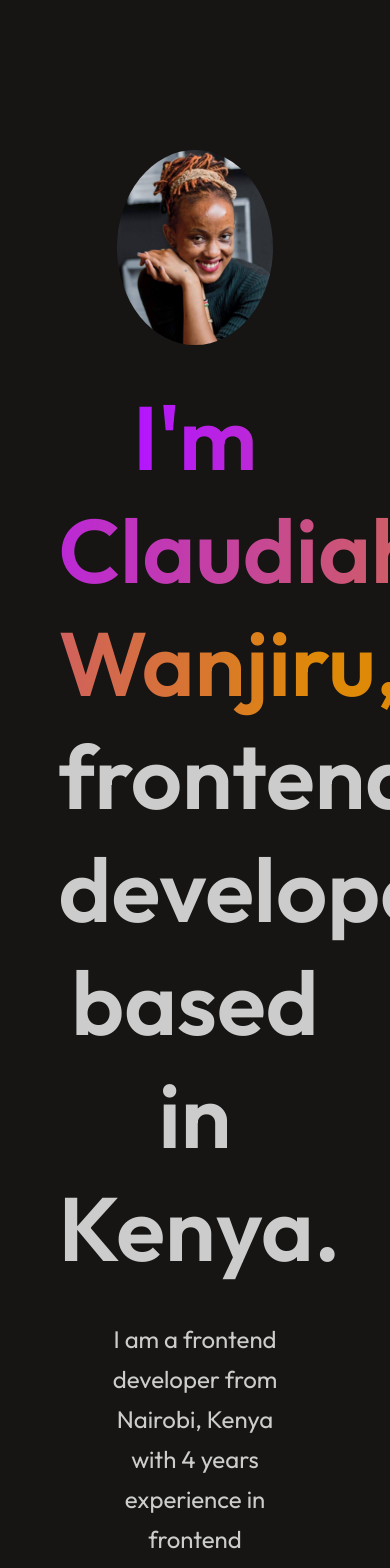
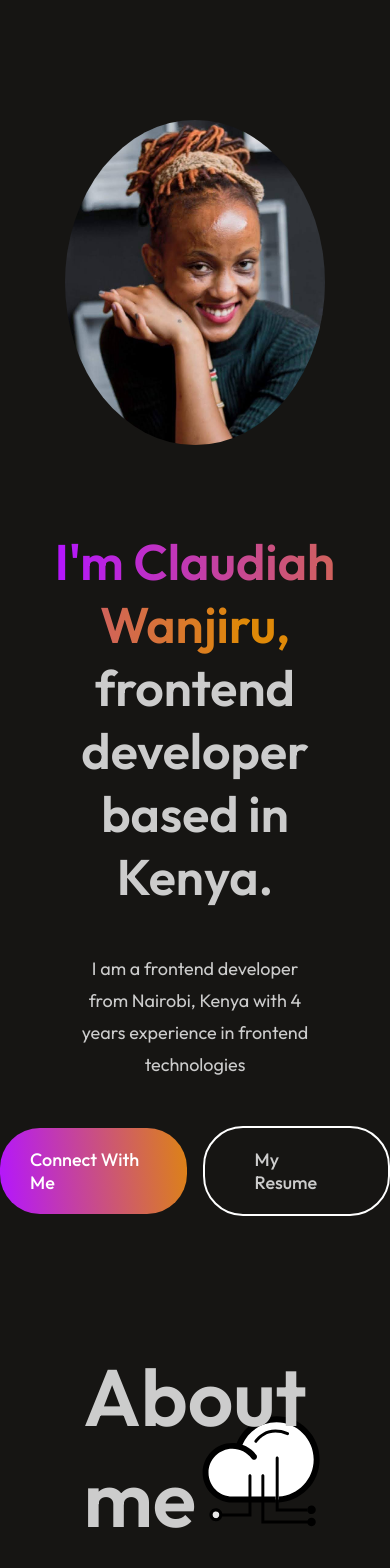
Before and after one commit to claudiahW/CodeWithClaude, a React (Vite) app: page / in a window 390 px wide. Shown: the top 1568 px of the page. Built offline with nearby package versions, Linux system fonts and the light colour scheme.

Commit message:
style hero section

```diff
--- a/src/Hero.css
+++ b/src/Hero.css
@@ -39,21 +39,53 @@
   margin-bottom: 50px;
 }
 
-.hero-connect{
+.hero-connect {
   padding: 25px 45px;
   border-radius: 50px;
-    background: linear-gradient(264deg, #DF8908 -5.09%, #B415FF );
+  background: linear-gradient(264deg, #df8908 -5.09%, #b415ff);
   cursor: pointer;
 }
 .hero-resume {
   padding: 25px 75px;
   border-radius: 50px;
-    border: 2px solid #FFF ;
+  border: 2px solid #fff;
   cursor: pointer;
 }
-.hero-connect:hover{
+.hero-connect:hover {
   border: 2px solid white;
 }
-.hero-resume:hover{
-    border-color: #B415FF;
+.hero-resume:hover {
+  border-color: #b415ff;
 }
+
+@media (max-width: 768px) {
+  .hero img {
+    margin-top: 120px;
+    width: 260px;
+  }
+  .hero h1 {
+    margin-top: 50px;
+    width: 90%;
+    font-size: 50px;
+  }
+  .hero p {
+    width: 60%;
+    font-size: 18px;
+    line-height: 32px;
+    margin: 10px 0px;
+  }
+  .hero-action{
+    gap: 16px;
+    font-size: 18px;
+    font-weight: 500 ;
+    margin-bottom: 50px;
+  }
+  .hero-connect{
+    padding: 20px 30px;
+    border-radius: 40px;
+  }
+  .hero-resume{
+    padding: 20px 50px;
+    border-radius: 40px;
+  }
+}
--- a/src/Navbar.css
+++ b/src/Navbar.css
@@ -39,3 +39,49 @@
   text-decoration: none;
   color: white;
 }
+.nav-mob-close {
+  display: none;
+}
+.nav-mob-open {
+  display: none;
+}
+
+@media (max-width: 768px) {
+  .navbar {
+    margin: 20px 50px;
+  }
+  .nav-connect {
+    display: none;
+  }
+  .nav-mob-open {
+    display: block;
+    position: fixed;
+    right: 30px;
+  }
+  .nav-mob-close {
+    display: block;
+    position: relative;
+    top: 30px;
+    left: 290px;
+    width: 30px;
+  }
+  .nav-menu {
+    position: fixed;
+    flex-direction: column;
+    align-items: start;
+    top: 0;
+    gap: 30px;
+    background-color: #1f0016;
+    width: 350px;
+    height: 100%;
+    z-index: 2;
+    transition: right 0.5s;
+    right: -350px;
+  }
+  .nav-menu li {
+    font-size: 30px;
+    padding-left: 100px;
+    flex-direction: row;
+    gap: 20px;
+  }
+}
--- a/src/Navbar.jsx
+++ b/src/Navbar.jsx
@@ -1,16 +1,30 @@
-import React from "react";
+import React, { useRef } from "react";
 import "./Navbar.css";
 import logo from "./assets/whitec.png";
 import underline_icon from "./assets/emailicon.svg";
 import AnchorLink from "react-anchor-link-smooth-scroll";
+import menu_open from "./assets/letter-c.png";
+import menu_close from './assets/letter-c.png'
 
 const Navbar = () => {
   const [menu, setMenu] = useState("home");
+  const menuRef = useRef();
+
+  const openMenu = () => {
+    menuRef.current.style.right = "0";
+  }
+
+  const closeMenu = () => {
+    menuRef.current.style.right = "-350px";
+  }
 
   return (
     <div className="navbar">
       <img src={logo} alt="" />
-      <ul className="nav-menu">
+      <img src={menu_open} onClick={openMenu} alt="" className="nav-mob-open"/>
+
+      <ul ref={menuRef} className="nav-menu">
+        <img className="nav-mob-close" src={menu_close} onClick={closeMenu} alt="" />
         <li>
           <AnchorLink className="anchor-link" offset={50} href="#home">
             <p onClick={() => setMenu("home")}>Home</p>
```
Lines whose indentation alone changed are shown as unchanged.
